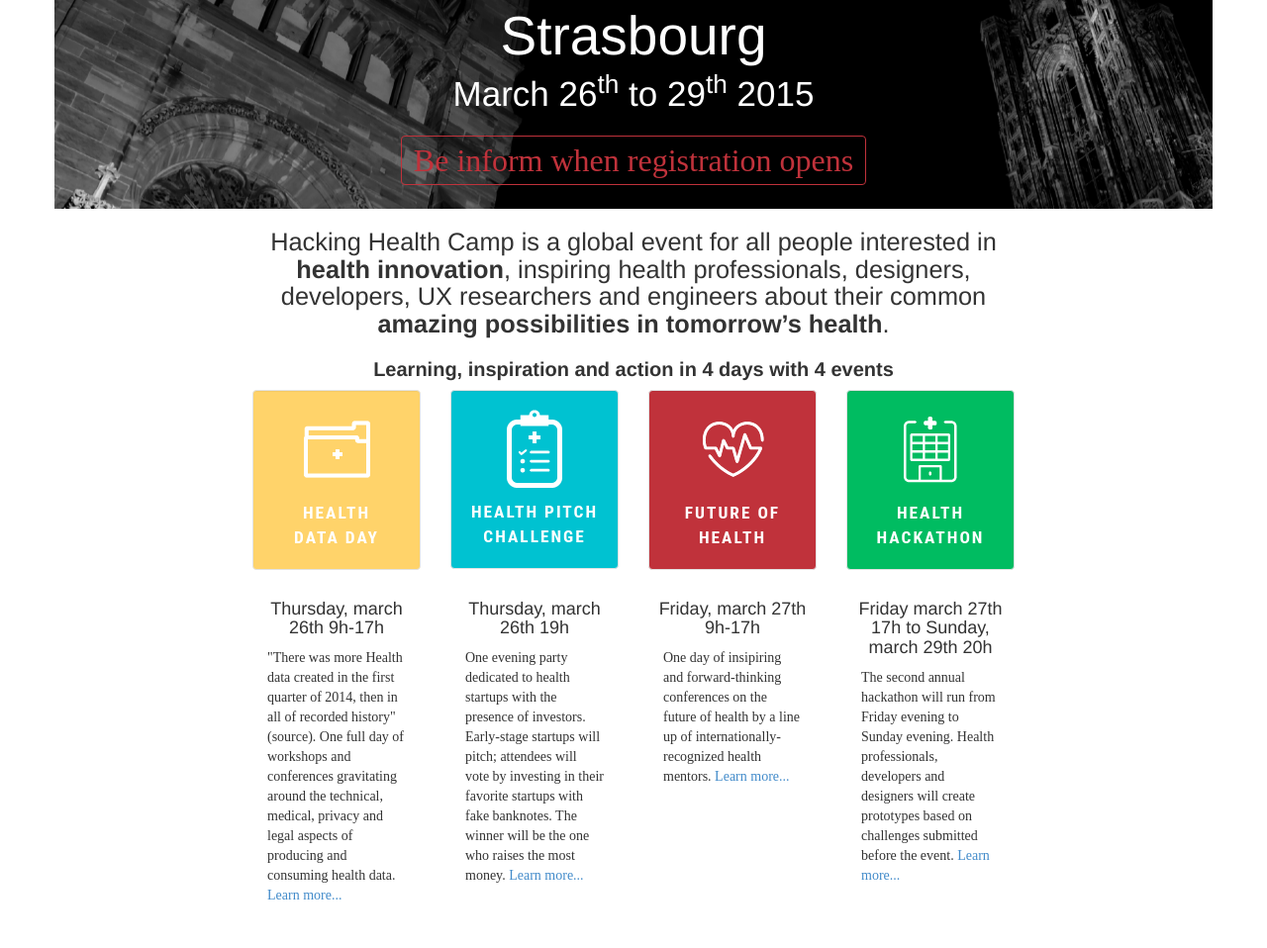
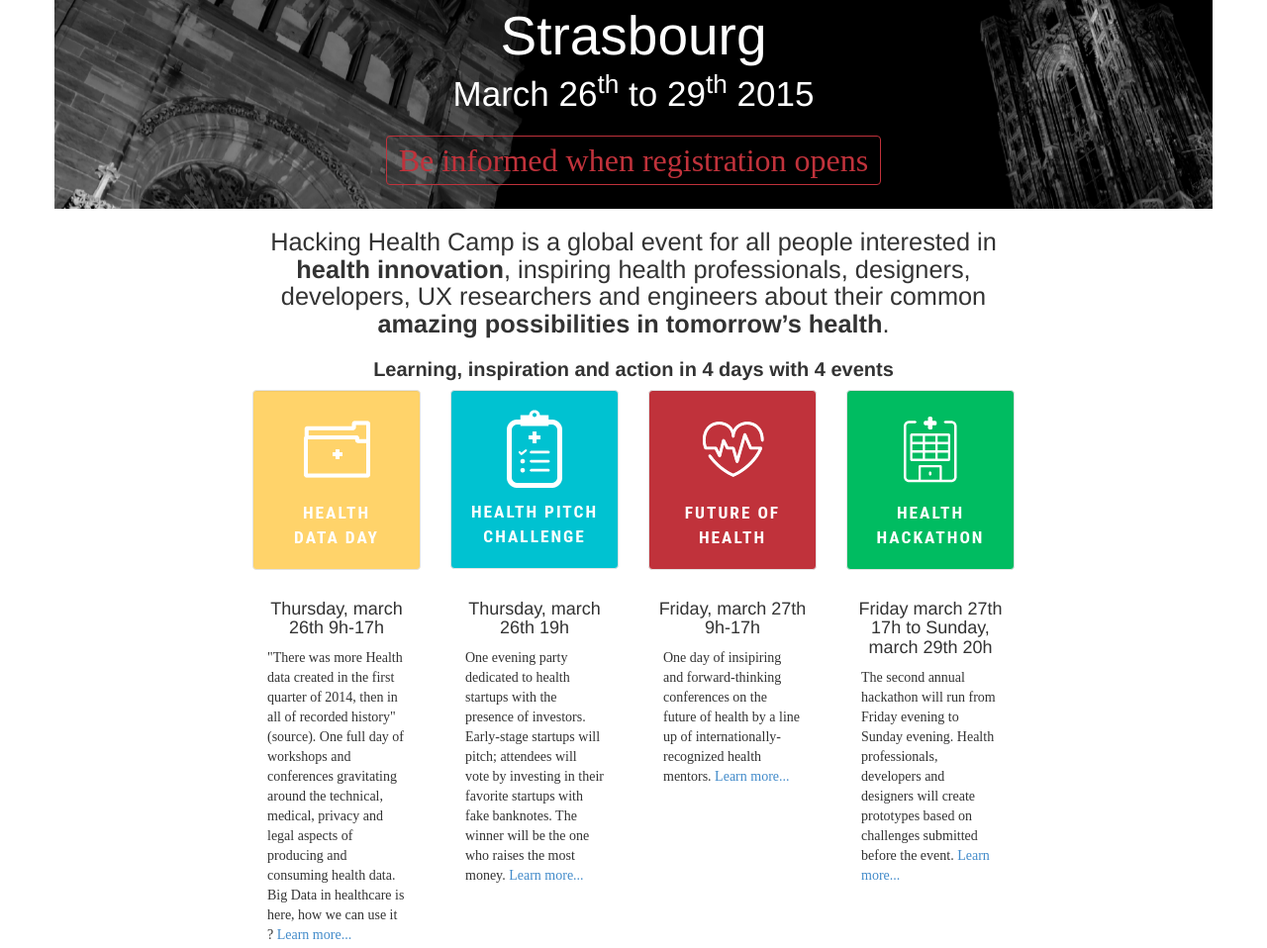
Before and after one commit to AlsaceDigitale/hhcamp_old, a plain HTML site: page index.html in a window 1280 px wide. Shown: the part 240-1198 px from the top of the page at 99% size. Drawn offline with Linux system fonts and the light colour scheme; some packages are replaced by stand-ins of ours; a script that the page names is missing.

Commit message:
Update 2014-08-28T19:11:52.886Z

```diff
--- a/index.html
+++ b/index.html
@@ -86,7 +86,7 @@
 
     <h3>Strasbourg</h3>
     <h4>March 26<sup>th</sup> to 29<sup>th</sup> 2015</h4>
-    <a href="http://eepurl.com/Gbes1" class="btn">Be inform when registration opens</a>
+    <a href="http://eepurl.com/Gbes1" class="btn">Be informed when registration opens</a>
 </div>
 
 <div class="row events">
@@ -142,7 +142,7 @@
         <div class="col-md-2">
             <h4>Thursday, march 26th 9h-17h</h4>
             <p>
-                "There was more Health data created in the first quarter of 2014, then in all of recorded history" (source). One full day of workshops and conferences gravitating around the technical, medical, privacy and legal aspects of  producing and consuming health data.
+                "There was more Health data created in the first quarter of 2014, then in all of recorded history" (source). One full day of workshops and conferences gravitating around the technical, medical, privacy and legal aspects of producing and consuming health data. Big Data in healthcare is here, how we can use it ?
                 <a href="#events">Learn more...</a>
             </p>
         </div><div class="col-md-2">
```
